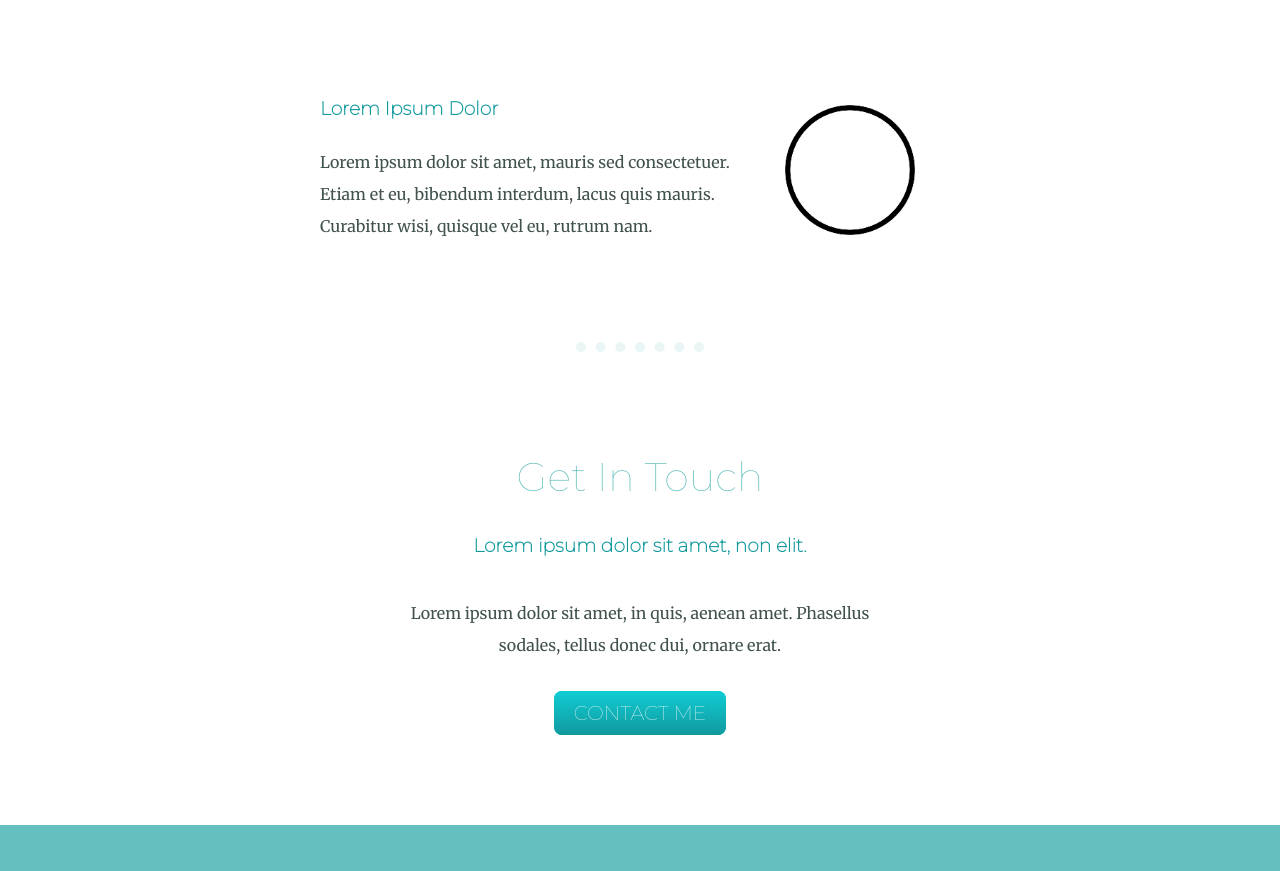
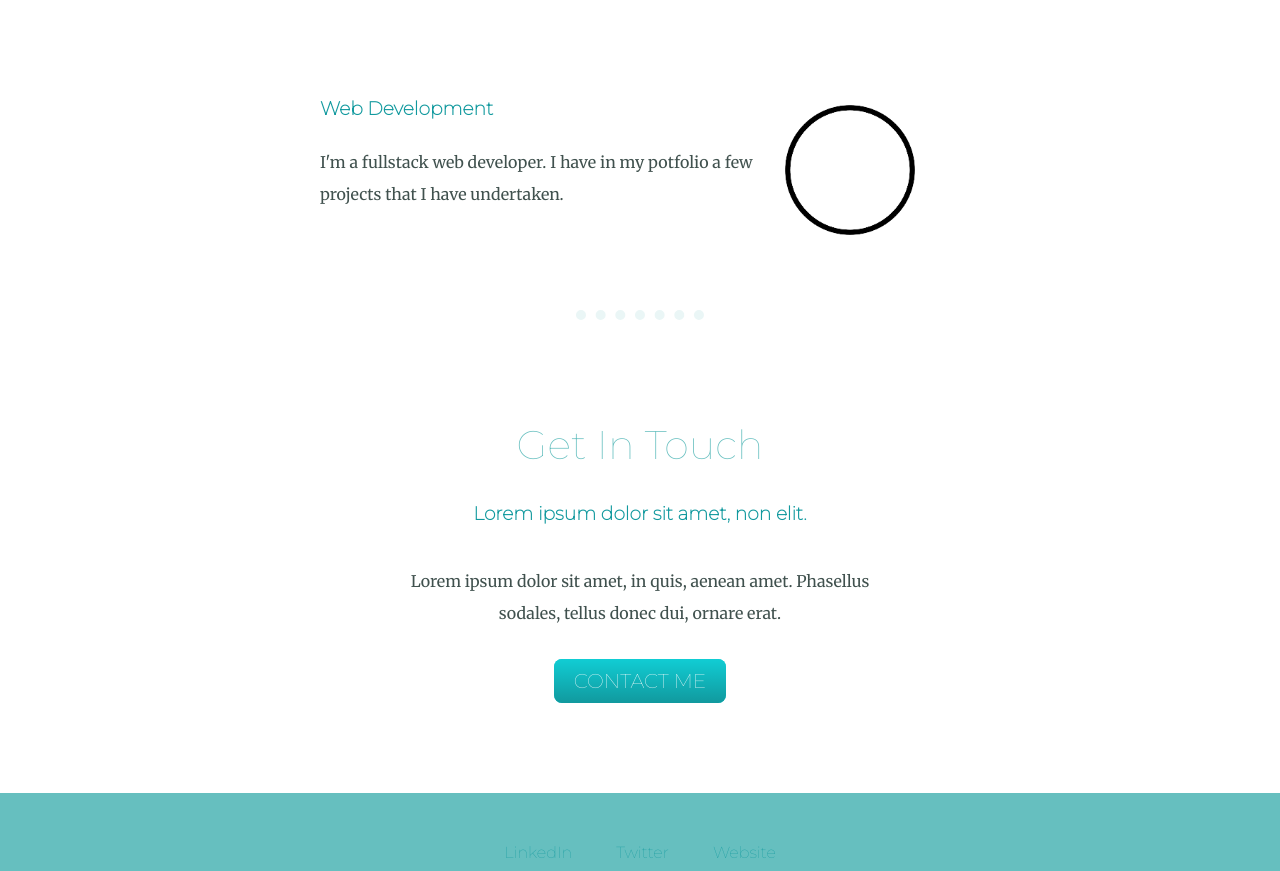
Before and after one commit to siremmy7/web-development, a plain HTML site: page index.html in a window 1280 px wide. Shown: the part 1721-2592 px from the top of the page. Drawn offline with Linux system fonts and the light colour scheme.

Commit message:
personalize

```diff
--- a/index.html
+++ b/index.html
@@ -34,8 +34,8 @@
         </div>
         <div class="skill-row">
           <img class="image3" src="images/image3.png" alt="">
-          <h3>Lorem Ipsum Dolor</h3>
-          <p>Lorem ipsum dolor sit amet, mauris sed consectetuer. Etiam et eu, bibendum interdum, lacus quis mauris. Curabitur wisi, quisque vel eu, rutrum nam.</p>
+          <h3>Web Development</h3>
+          <p>I'm a fullstack web developer. I have in my potfolio a few projects that I have undertaken.</p>
         </div>
       </div>
       <hr>
```
